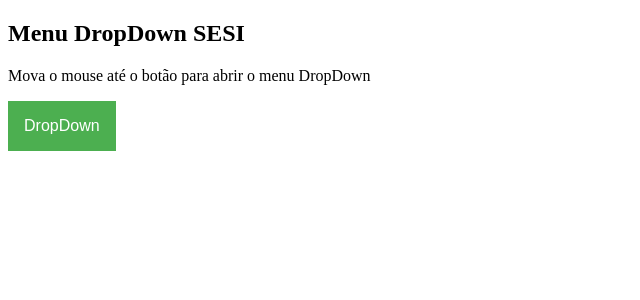
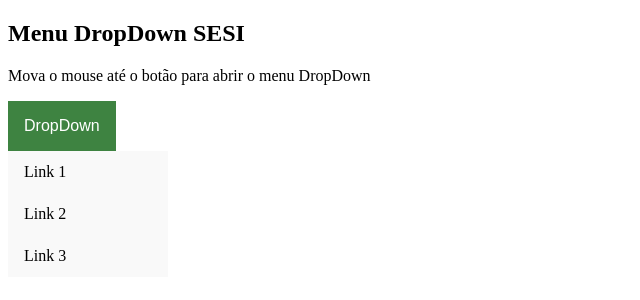
Before and after one commit to brunadarri-svg/estudos_html, a plain HTML site: page menu/menudropdown.html in a window 1280 px wide. In both pictures the pointer is over the button "DropDown". Shown: the whole page, without its empty margins (0-640 px from the left). Drawn offline with Linux system fonts and the light colour scheme.

Commit message:
atividade menu finalizada

```diff
--- a/menu/menudropdown.html
+++ b/menu/menudropdown.html
@@ -1,11 +1,12 @@
 <!DOCTYPE html>
 <html lang="pt-br">
+
 <head>
     <meta charset="UTF-8">
     <meta name="viewport" content="width=device-width, initial-scale=1.0">
     <title>Document</title>
     <style>
-        .dropbtn{
+        .dropbtn {
             background-color: #4caf50;
             color: white;
             padding: 16px;
@@ -14,24 +15,47 @@
             cursor: pointer;
         }
 
-        .dropdown{
+        .dropdown {
             /* o elemento continua ocupando o mesmo espaço */
             /* mas pode ser movido com top, left, right, bottom */
             position: relative;
             display: inline-block;
         }
 
-.dropdown-conteudo{
+        .dropdown-conteudo {
             display: none;
-    position:absolute;
+            position: absolute;
             background-color: #f9f9f9;
             min-width: 160px;
             box-shadow: 0 8px 16px 0 rgb(from 0, 0, 0, 0. 2);
             z-index: 1;
         }
 
+        .dropdown-conteudo a {
+            color: black;
+            padding: 12px 16px;
+            text-decoration: none;
+            /* faz o link ocupar toda a largura disponivel(é clicavel em todas as linhas) */
+            display: block;
+        }
+
+        .dropdown-conteudo a:hover {
+            background-color: #f1f1f1;
+        }
+
+        .dropdown:hover .dropdown-conteudo {
+            /* quando o usuario passa o mouse sobre o elemnto classe .dropdown o conteudo */
+            /* oculto é exibido */
+            /*  */
+            display: block;
+        }
+
+        .dropdown:hover .dropbtn {
+            background-color: #3e8341;
+        }
     </style>
 </head>
+
 <body>
     <h2>Menu DropDown SESI</h2>
     <p>Mova o mouse até o botão para abrir o menu DropDown</p>
@@ -44,4 +68,5 @@
         </div>
     </div>
 </body>
+
 </html>
```
Lines whose indentation alone changed are shown as unchanged.
